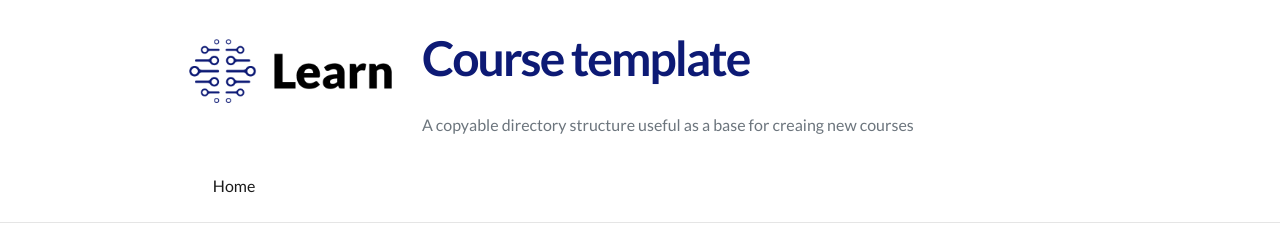
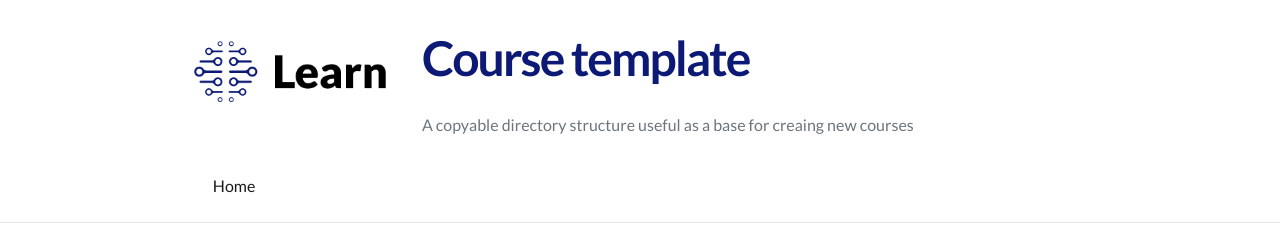
Before and after one commit to IntersectAustralia/intersect-training-theme, a Jekyll site: the page built from courses/_template/index.md, in a window 1280 px wide. Shown: the top 229 px of the page. Built offline with Jekyll 4.4.1, drawn with Linux system fonts in a browser that asks for light colours.

Commit message:
Rebased from master and fixed merge

```diff
--- a/_includes/header.html
+++ b/_includes/header.html
@@ -2,7 +2,7 @@
   <div class="row">
     <div class="col-md-3 align-self-center text-center">
       <a href="{{ site.sub-brandurl }}/">
-        <img class="img-fluid" src="{{ site.baseurl }}/assets/logos/sub-brand.png" width="256">
+        <img class="img-fluid" src="{{ site.baseurl }}/assets/logos/sub-brand.png" width="192">
       </a>
     </div>
     <div class="col-9 align-self-center">
```
Also changed, not shown: _includes/footer.html (line endings or trailing spaces), intersect-training-theme.gemspec.
